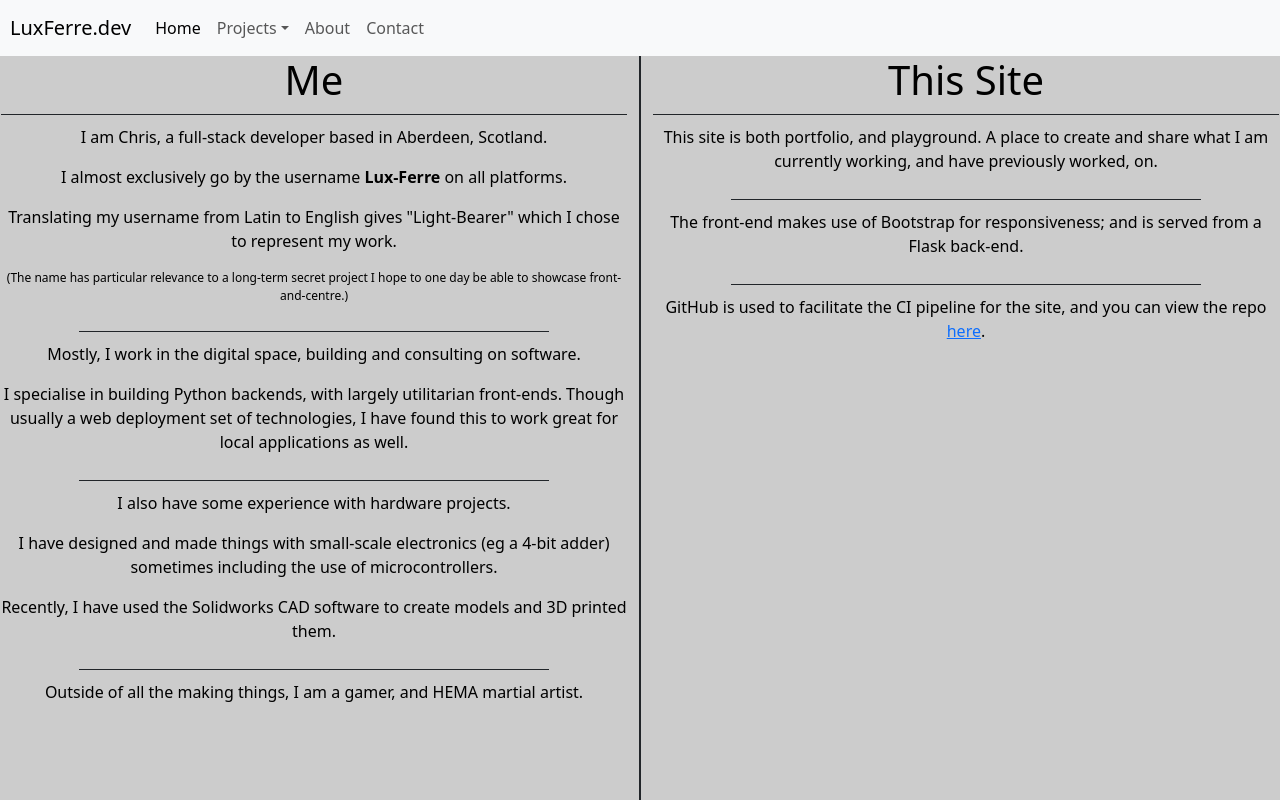
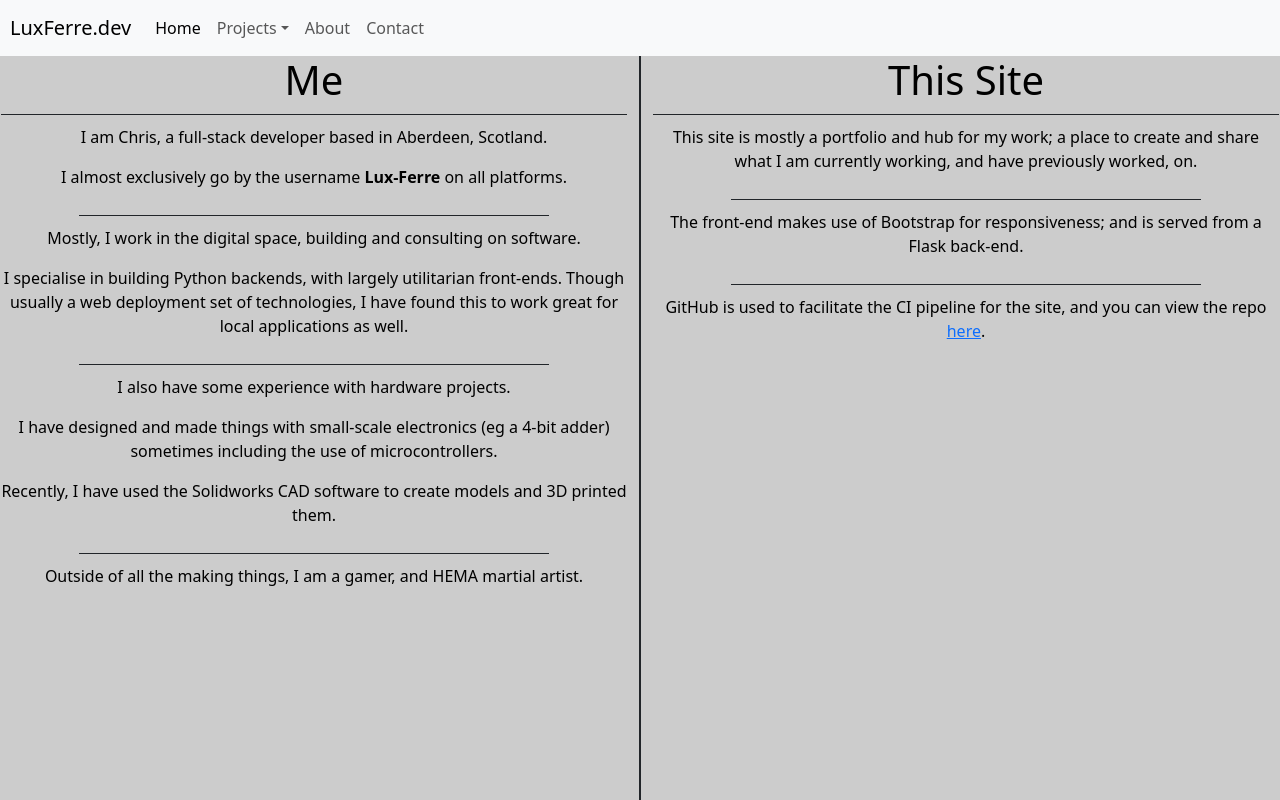
Before and after one commit to Lux-Ferre/lbtech-info, a Flask app: page /about in a window 1280 px wide. Run offline with Flask 3, Linux system fonts and the light colour scheme; some libraries are stand-ins or nearby versions.

Commit message:
tweaked about page

```diff
--- a/app/templates/about.html
+++ b/app/templates/about.html
@@ -12,12 +12,6 @@
 			</div>
 			<div class="text-center">
 				<p>I almost exclusively go by the username <strong>Lux-Ferre</strong> on all platforms.</p>
-			</div>
-			<div class="text-center">
-				<p>Translating my username from Latin to English gives &quot;Light-Bearer&quot; which I chose to represent my work.</p>
-			</div>
-			<div class="text-center">
-				<p style="font-size: 0.75em;">(The name has particular relevance to a long-term secret project I hope to one day be able to showcase front-and-centre.)</p>
 			</div>
 			<div class="d-flex justify-content-center w-100">
 				<div class="w-75" style="border-bottom: 1px solid var(--bs-body-color);margin: 10px 0;"></div>
@@ -55,7 +49,7 @@
 			</div>
 			<div style="border-bottom: 1px solid var(--bs-body-color);margin: 10px 0;"></div>
 			<div class="text-center">
-				<p>This site is both portfolio, and playground. A place to create and share what I am currently working, and have previously worked, on.</p>
+				<p>This site is mostly a portfolio and hub for my work; a place to create and share what I am currently working, and have previously worked, on.</p>
 			</div>
 			<div class="d-flex justify-content-center w-100">
 				<div class="w-75" style="border-bottom: 1px solid var(--bs-body-color);margin: 10px 0;"></div>
```
